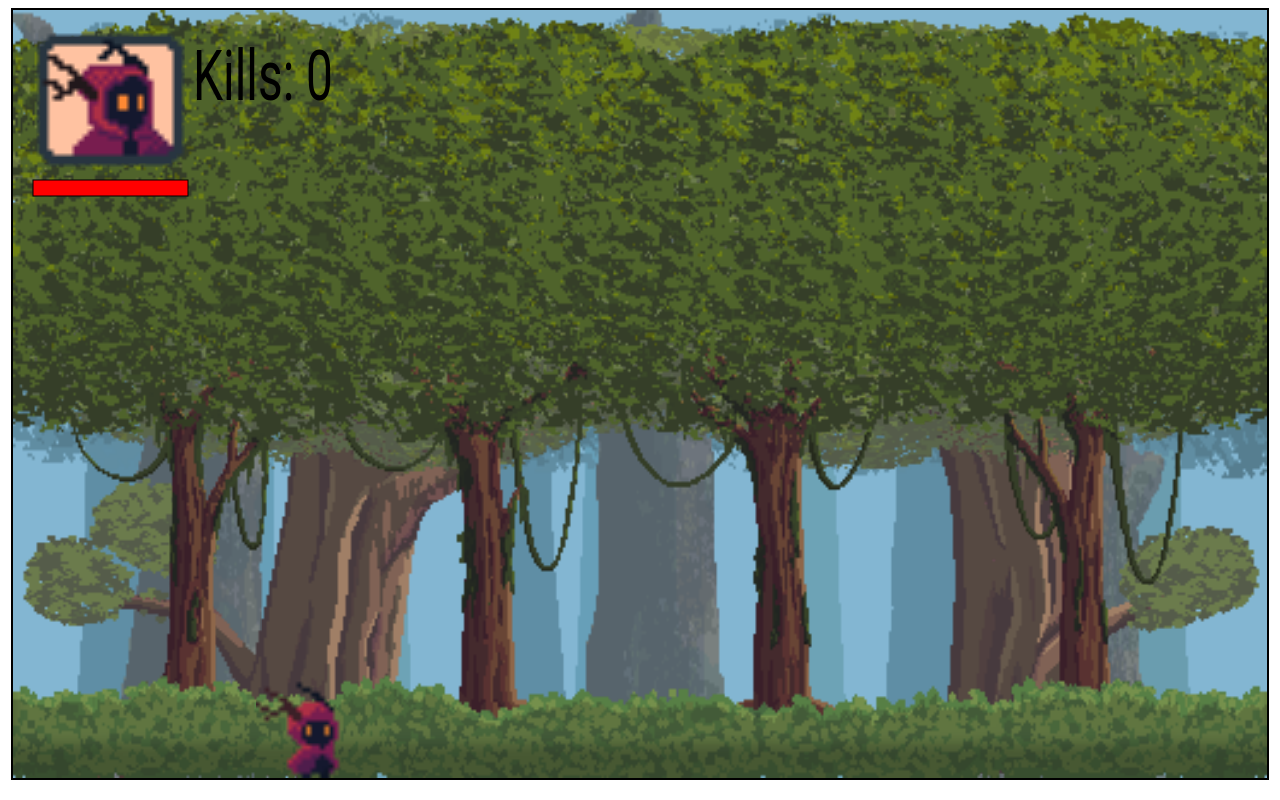
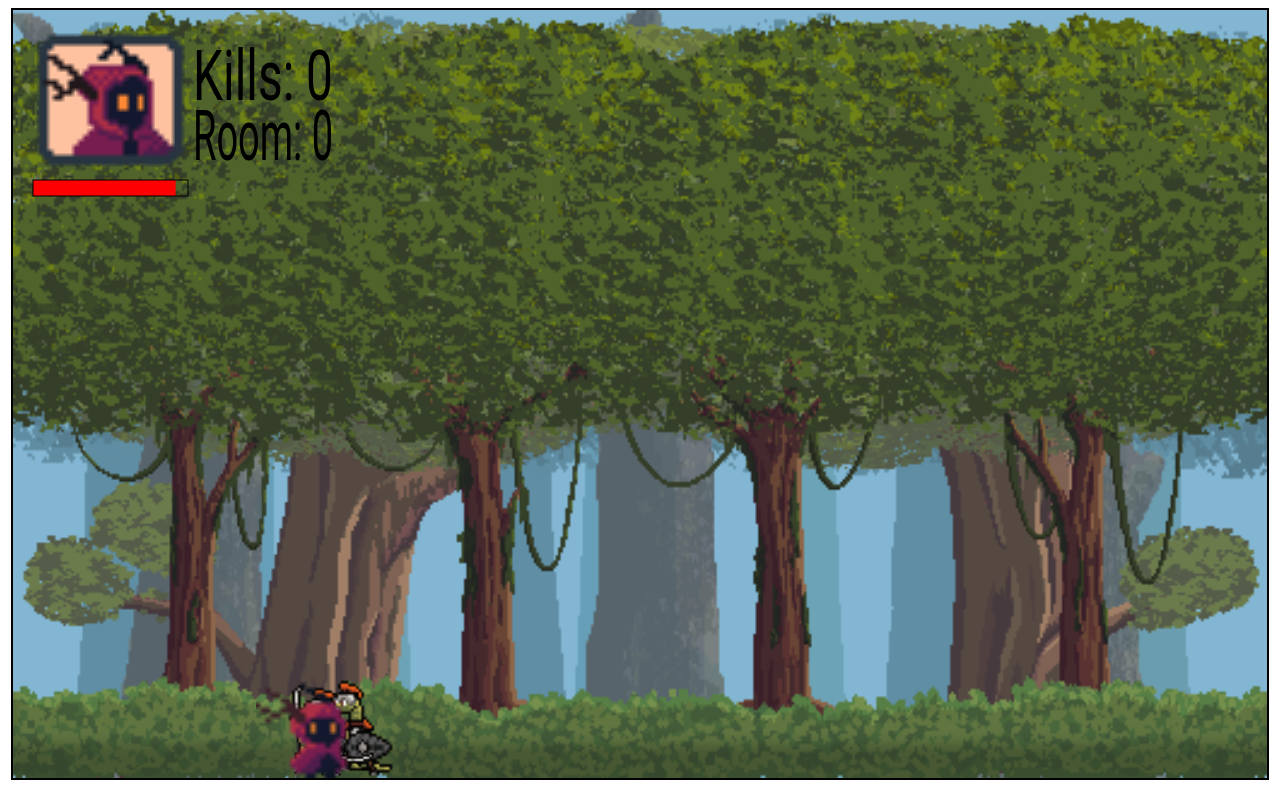
Before and after one commit to reinhackVancheat/Rogue-like-prototype, a plain HTML site: page index.html in a window 1280 px wide. Drawn offline with Linux system fonts and the light colour scheme.

Commit message:
Sistema de salas e novo inimigo

```diff
--- a/index.html
+++ b/index.html
@@ -20,8 +20,8 @@
         import { Renderer } from './js/Renderer.js';
         import { Player } from './js/Player.js';
         import { GameManager } from './js/GameManager.js';
-        import { EnemyManager } from './js/Enemy.js';
-        import { Camera       } from './js/Camera.js'
+        import { Camera       } from './js/Camera.js';
+        import {RoomManager} from './js/Room.js';
         const canvas = document.getElementById("canvas1");
         canvas.width = innerWidth * 0.98;
         canvas.height = innerHeight * 0.96;
@@ -35,22 +35,25 @@
         const renderer = new Renderer(canvas);
 
         const gameManager = new GameManager(renderer, gameTimeManager);
-        const enemyManager = new EnemyManager(gameTimeManager);
+        const roomManager = new RoomManager(gameTimeManager, canvas.width, canvas.height);
         const camera = new Camera();
-        const player = new Player(300, 200, canvas.width * 0.2, gameTimeManager, keys, enemyManager, 500);
+        const player = new Player(300, 200, canvas.width * 0.2, gameTimeManager, keys, roomManager, 500);
         await renderer.loadAssets();
 
-        window._debug = { player, enemyManager, gameManager, camera };
-        function gameLoop(){
+        window._debug = { player, roomManager, gameManager, camera };
+        function gameLoop() {
             renderer.clear();
             renderer.drawBackground(camera.x);
 
-            gameManager.update(player, enemyManager);
+            gameManager.update(player, roomManager);
             renderer.applyCamera(camera.x);
-            gameManager.draw(enemyManager, player);
+            gameManager.draw(roomManager, player);
             renderer.resetCamera();
-            renderer.drawHud(player);
-            camera.follow(player, canvas.width);
+            renderer.drawHud(player, roomManager);
+
+            const movement = camera.follow(player, canvas.width, roomManager.currentRoom.cleared);
+            if (movement === 1)  roomManager.advance();
+            if (movement === -1) roomManager.retreat();
 
             requestAnimationFrame(gameLoop);
         }
--- a/js/Camera.js
+++ b/js/Camera.js
@@ -3,13 +3,21 @@ export class Camera {
 		this.x = 0;
 	}
 
-	follow(player, canvasWidth) {
+	follow(player, canvasWidth, roomCleared) {
 		if (player.x > this.x + canvasWidth) {
-			this.x += canvasWidth;
-			player.x = this.x + 1;
+			if (roomCleared) {
+				this.x += canvasWidth;
+				player.x = this.x + 1;
+				return 1; // avançou
+			} else {
+				player.x = this.x + canvasWidth - 1; // bloqueia
+				return 0;
+			}
 		} else if (player.x < this.x) {
 			this.x -= canvasWidth;
 			player.x = this.x + canvasWidth - 1;
+			return -1; // voltou
 		}
+		return 0;
 	}
 }
--- a/js/Enemy.js
+++ b/js/Enemy.js
@@ -117,8 +117,9 @@ export class Enemy {
 
 		const frameHeight =
 			this.images.stateArray[this.state][this.animFrame].height;
-		if (this.y + frameHeight / 2 >= wH) {
-			this.y = wH - frameHeight / 2;
+		const offset = this.groundOffsetY ?? 0;
+		if (this.y + frameHeight / 2 - offset >= wH) {
+			this.y = wH - frameHeight / 2 + offset;
 			this.vy = 0;
 		}
 	}
@@ -152,7 +153,7 @@ export class EnemyManager {
 	constructor(gameTimeManager) {
 		this.list = [];
 		this.gameTimeManager = gameTimeManager;
-		this.avaliableEnemies = [LizardGrunt];
+		this.avaliableEnemies = [LizardGrunt, LizardCommander];
 		this.spawnCooldown = 5;
 		this.spawnCount = 0;
 	}
@@ -168,7 +169,6 @@ export class EnemyManager {
 				this.avaliableEnemies[
 					Math.trunc(Math.random() * this.avaliableEnemies.length)
 				],
-
 				wW / 2,
 				wH / 2,
 			);
@@ -211,7 +211,7 @@ class LizardGruntImageManager extends EnemyImageManager {
 		]);
 	}
 }
-class LizardGrunt extends Enemy {
+export class LizardGrunt extends Enemy {
 	constructor(x, y, gameTimeManager) {
 		super(x, y, 60, 120, gameTimeManager);
 		this.images = new LizardGruntImageManager();
@@ -232,3 +232,53 @@ class LizardGrunt extends Enemy {
 		}
 	}
 }
+
+class LizardCommanderImageManager extends EnemyImageManager {
+	constructor() {
+		const load = (src, width, height) => {
+			const img = new Image();
+			img.src = src;
+			return { img, width, height };
+		};
+
+		const base = "imgs/Enemies/Commander/Aseprite";
+
+		super([
+			Array.from({ length: 6 }, (_, i) =>
+				load(`${base}/Idle/frame-${i + 1}.png`, 200, 200),
+			),
+			Array.from({ length: 8 }, (_, i) =>
+				load(`${base}/Run/frame-${i + 1}.png`, 200, 200),
+			),
+			Array.from({ length: 11 }, (_, i) =>
+				load(`${base}/Attack/frame-${i + 1}.png`, 200, 200),
+			),
+			Array.from({ length: 4 }, (_, i) =>
+				load(`${base}/Hurt/frame-${i + 1}.png`, 200, 200),
+			),
+		]);
+	}
+}
+export class LizardCommander extends Enemy {
+	constructor(x, y, gameTimeManager) {
+		super(x, y, 60, 120, gameTimeManager);
+		this.images = new LizardCommanderImageManager();
+
+		this.groundOffsetY = 60;
+	}
+
+	updateAnimationState(player) {
+		if (this.hurt) {
+			this.updateState(3, 12);
+		} else if (this.attacking) {
+			this.updateState(2, 12);
+		} else if (this.xVelocity !== 0) {
+			this.updateState(1, 10);
+		} else {
+			this.updateState(0, 6);
+		}
+		if (player) {
+			this.direction = player.x > this.x ? 1 : -1;
+		}
+	}
+}
--- a/js/GameManager.js
+++ b/js/GameManager.js
@@ -1,21 +1,20 @@
 import { Player } from "./Player.js";
-import { EnemyManager } from "./Enemy.js";
+import { RoomManager } from "./Room.js";
+
 export class GameManager {
 	constructor(renderer, gameTimeManager) {
 		this.renderer = renderer;
 		this.gameTimeManager = gameTimeManager;
 	}
 	draw(...objects) {
-		for (const obj of objects) {
-			obj.draw(this.renderer);
-		}
+		for (const obj of objects) obj.draw(this.renderer);
 	}
 	update(...objects) {
 		this.updateDeltaTime();
 		const player = objects.find((o) => o instanceof Player);
-		const enemyManager = objects.find((o) => o instanceof EnemyManager);
+		const roomManager = objects.find((o) => o instanceof RoomManager);
 		player?.update(this.renderer.width, this.renderer.height);
-		enemyManager?.update(this.renderer.width, this.renderer.height, player);
+		roomManager?.update(this.renderer.width, this.renderer.height, player);
 	}
 	updateDeltaTime() {
 		const currentTime = performance.now();
--- a/js/Renderer.js
+++ b/js/Renderer.js
@@ -70,11 +70,12 @@ export class Renderer {
 			this.context.drawImage(this.backgroundLayers[i], offset - w, 0, w, h);
 		}
 	}
-	drawHud(player) {
+	drawHud(player, roomManager) {
 		this.context.drawImage(this.portrait, 20, 20, 155, 140);
 		this.context.fillStyle = "black";
 		this.context.font = "70px Roboto";
 		this.context.fillText(`Kills: ${player.enemiesKilled}`, 180, 90, 140);
+		this.context.fillText(`Room: ${roomManager.currentIndex}`, 180, 150, 140);
 		this.context.fillStyle = "red";
 		this.context.fillRect(
 			20,
--- /dev/null
+++ b/js/Room.js
@@ -0,0 +1,96 @@
+import { EnemyManager } from "./Enemy.js";
+
+export class Room {
+	constructor(index, type, gameTimeManager, canvasWidth, canvasHeight) {
+		this.index = index;
+		this.type = type; // 'combat' | 'rest' | 'boss'
+		this.visited = false;
+		this.enemyManager = new EnemyManager(gameTimeManager);
+		this.enemyManager.spawnCooldown = Infinity;
+
+		if (type === "combat") {
+			this.cleared = false;
+			const count = 2 + Math.trunc(Math.random() * 4);
+			const roomStartX = index * canvasWidth;
+			for (let i = 0; i < count; i++) {
+				const x =
+					roomStartX + canvasWidth * 0.2 + Math.random() * canvasWidth * 0.6;
+				this.enemyManager.spawn(
+					this.enemyManager.avaliableEnemies[
+						Math.trunc(
+							Math.random() * this.enemyManager.avaliableEnemies.length,
+						)
+					],
+					x,
+					canvasHeight * 0.4,
+				);
+			}
+		} else {
+			this.cleared = true;
+		}
+	}
+
+	update(wW, wH, player) {
+		this.visited = true;
+		this.enemyManager.update(wW, wH, player);
+		if (!this.cleared && this.enemyManager.list.length === 0) {
+			this.cleared = true;
+		}
+	}
+
+	draw(renderer) {
+		this.enemyManager.draw(renderer);
+	}
+}
+
+export class RoomManager {
+	constructor(gameTimeManager, canvasWidth, canvasHeight) {
+		this.gameTimeManager = gameTimeManager;
+		this.canvasWidth = canvasWidth;
+		this.canvasHeight = canvasHeight;
+		this.rooms = [];
+		this.currentIndex = 0;
+		this._generate(0);
+		this.currentRoom = this.rooms[0];
+	}
+	get list() {
+		return this.currentRoom.enemyManager.list;
+	}
+
+	_generate(index) {
+		if (this.rooms[index]) return;
+		let type;
+		if (index === 0) type = "combat";
+		else if (index % 6 === 0) type = "boss";
+		else if (index % 3 === 0) type = "rest";
+		else type = "combat";
+
+		this.rooms[index] = new Room(
+			index,
+			type,
+			this.gameTimeManager,
+			this.canvasWidth,
+			this.canvasHeight,
+		);
+	}
+
+	advance() {
+		this.currentIndex++;
+		this._generate(this.currentIndex);
+		this.currentRoom = this.rooms[this.currentIndex];
+	}
+
+	retreat() {
+		if (this.currentIndex <= 0) return;
+		this.currentIndex--;
+		this.currentRoom = this.rooms[this.currentIndex];
+	}
+
+	update(wW, wH, player) {
+		this.currentRoom.update(wW, wH, player);
+	}
+
+	draw(renderer) {
+		this.currentRoom.draw(renderer);
+	}
+}
```
